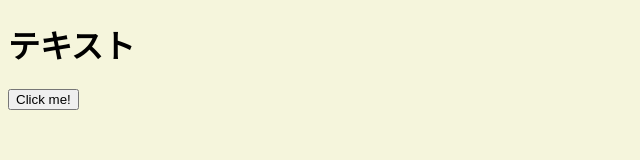
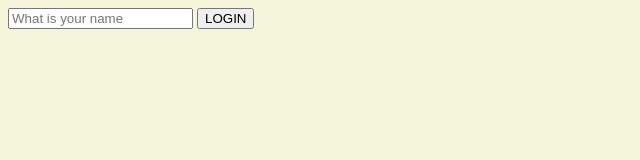
Before and after one commit to MEM-takeya/vanilla-javascript-example3, a website: page src/index.html in a window 1280 px wide. Shown: the whole page, without its empty margins (0-640 px from the left). Drawn offline with Linux system fonts and the light colour scheme.

Commit message:
20230609

```diff
--- a/src/index.html
+++ b/src/index.html
@@ -10,8 +10,9 @@
     <title>takeya rinka</title>
   </head>
   <body>
-    <h1>テキスト</h1>
-    <button>Click me!</button>
-    <script src="js/index.js"></script>
+    <form id="login-form">
+      <input type="text" required placeholder="What is your name" />
+      <button>LOGIN</button>
+    </form>
   </body>
 </html>
--- a/src/js/index.js
+++ b/src/js/index.js
@@ -143,10 +143,10 @@
 //=================================
 //6/7
 //=================================
-const h1 = document.querySelector("h1");
-const button = document.querySelector("button");
+//const h1 = document.querySelector("h1");
+//const button = document.querySelector("button");
 
-const currentColor = h1.style.color;
+//const currentColor = h1.style.color;
 /*
 function handlClick() {
   let currentColor = h1.style.color;
@@ -171,8 +171,24 @@ function handlClick{
 }
 */
 //トグルを使えば、1行で済ませられる！
-function handlClick() {
-  h1.classList.toggle("colorToOrange");
-}
+//function handlClick() {
+//  h1.classList.toggle("colorToOrange");
+//}
 
-button.addEventListener("click", handlClick);
+//button.addEventListener("click", handlClick);
+
+//=================================
+//6/9
+//=================================
+//Formを利用してデータ転送が可能。
+//GETとPOSTがある
+
+/*↓↓↓↓ログインボタンを押しても更新がかからないような処理↓↓↓↓*/
+const loginForm = document.querySelector("#login-form");
+
+const onLoginBtnClick = (event) => {
+  event.preventDefault();
+  console.log("HELLO");
+};
+
+loginForm.addEventListener("submit", onLoginBtnClick);
```
